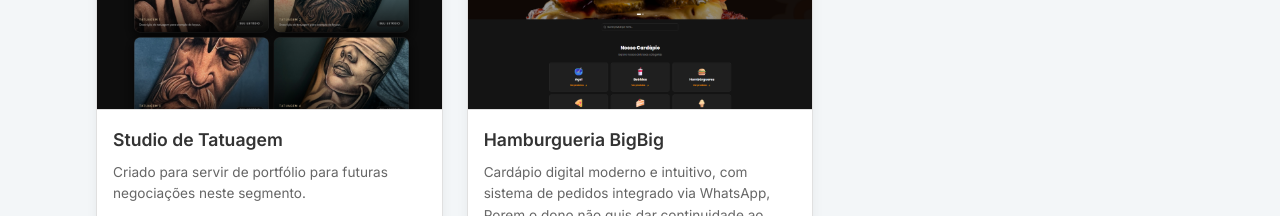
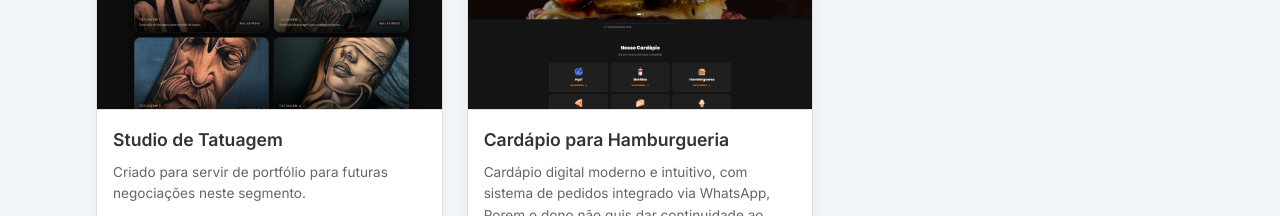
Before and after one commit to ElyssonSantos/portifolioElysson, a plain HTML site: page index.html in a window 1280 px wide. Shown: the part 1160-1376 px from the top of the page. Drawn offline with Linux system fonts and the light colour scheme.

Commit message:
Updates for personal portfolio site

```diff
--- a/index.html
+++ b/index.html
@@ -131,7 +131,7 @@
                         <img src="images/hamburgueria.png" alt="Preview Hamburgueria">
                     </div>
                     <div class="project-details">
-                        <h3 class="project-name">Hamburgueria BigBig</h3>
+                        <h3 class="project-name">Cardápio para Hamburgueria</h3>
                         <p class="project-desc">Cardápio digital moderno e intuitivo, com sistema de pedidos integrado
                             via WhatsApp, Porem o dono não quis dar continuidade ao projeto. </p>
                         <a href="#" class="btn-project" target="_blank">Ver site</a>
```
